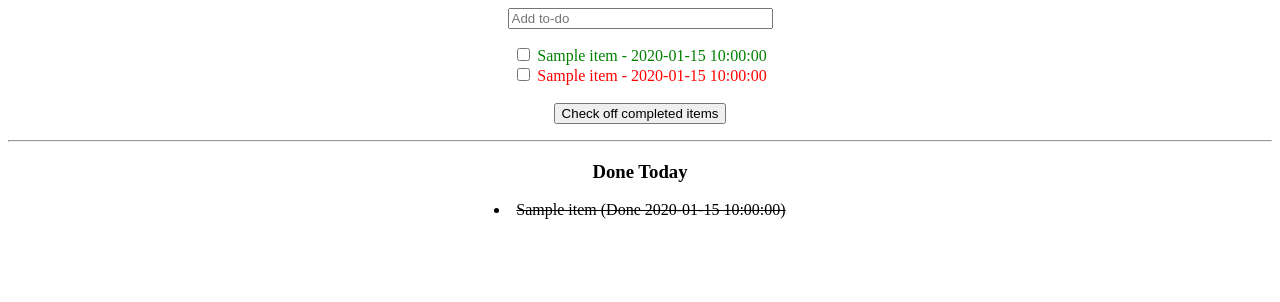
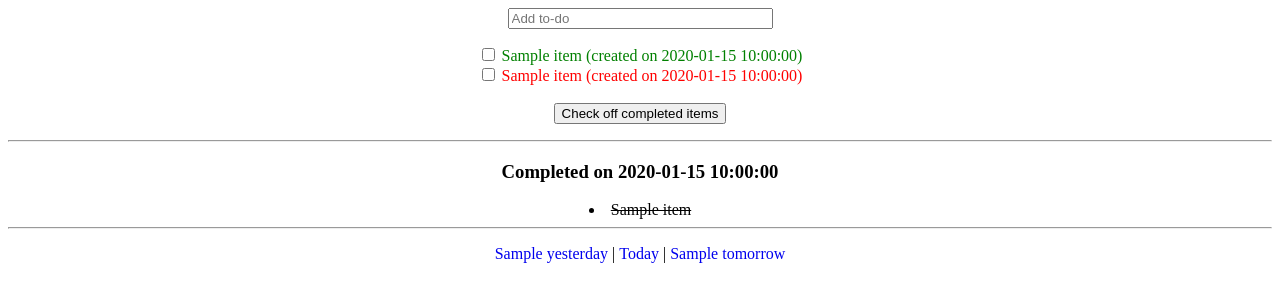
Before and after one commit to jimjshields/rolling_to_do, a Flask app: template app/templates/to_dos.html in a window 1280 px wide. Shown: the top 302 px of the page. Run offline with Flask 2, Linux system fonts and the light colour scheme; the template is opened without the code that fills it: most values are stand-ins (such as "Sample title", 1, 10 or a date in 2020).

Commit message:
date navigation

```diff
--- a/app/app.py
+++ b/app/app.py
@@ -1,7 +1,7 @@
 import sqlite3
 from flask import Flask, request, render_template, g, flash, url_for, redirect
 from contextlib import closing
-from datetime import datetime, date
+from datetime import datetime, date, timedelta
 
 # configuration - figure out later how to port into separate file
 DATABASE = '/tmp/db.db'
@@ -26,6 +26,11 @@ def show_to_dos(show_date):
 	if show_date == 'today':
 		show_date = stringify_date(datetime.now())
 
+	today = datetime.strptime(show_date, "%m-%d-%Y")
+	yesterday = stringify_date(today - timedelta(days=1))
+	tomorrow = stringify_date(today + timedelta(days=1))
+	today = stringify_date(today)
+
 	today_cur = g.db.execute('select item, entry_time, is_completed, completed_time from to_dos where entry_time = ? and is_completed = 0', [show_date])
 	today_to_dos = [dict(item=row[0], entry_time=row[1], is_completed=row[2], completed_time=row[3]) for row in today_cur.fetchall()]
 
@@ -35,7 +40,7 @@ def show_to_dos(show_date):
 	today_completed_cur = g.db.execute('select item, entry_time, is_completed, completed_time from to_dos where completed_time = ? and is_completed = 1', [show_date])
 	today_completed_to_dos = [dict(item=row[0], entry_time=row[1], is_completed=row[2], completed_time=row[3]) for row in today_completed_cur.fetchall()]
 
-	return render_template('to_dos.html', today_to_dos = today_to_dos, past_to_dos = past_to_dos, today_completed_to_dos = today_completed_to_dos)
+	return render_template('to_dos.html', today_to_dos=today_to_dos, past_to_dos=past_to_dos, today_completed_to_dos=today_completed_to_dos, today=today, yesterday=yesterday, tomorrow=tomorrow)
 
 @app.route('/to_do/add', methods=['POST'])
 def add_to_do():
@@ -44,7 +49,7 @@ def add_to_do():
 	g.db.execute('insert into to_dos (item, entry_time, is_completed, completed_time) values (?, ?, ?, ?)',
 				 [request.form['item'], today, False, 'NULL'])
 	g.db.commit()
-	flash('New entry was successfully posted.')
+	# flash('New entry was successfully posted.')
 	return redirect(url_for('show_to_dos', show_date='today'))
 
 @app.route('/to_do/complete', methods=['POST'])
--- a/app/templates/to_dos.html
+++ b/app/templates/to_dos.html
@@ -5,6 +5,9 @@
 	}
 	ul {
 		list-style-type: none;
+		padding: 0;
+	}
+	ul.navbar {
 		padding: 0;
 	}
 	li.completed {
@@ -16,20 +19,29 @@
 	li.past {
 		color: red;
 	}
+	li.date-links {
+		display: inline;
+		flex-grow: 1;
+	}
+	li.date-links > a {
+		text-decoration: none;
+	}
+
 </style>
 {% endblock %}
 
 {% block body %}
+
 <ul>
 	<form action="{{ url_for('add_to_do') }}" method=post class=add-to-do>
 		<li><input type=text size=30 name="item" placeholder="Add to-do"></li>
 	</form>
 	<form action="{{ url_for('complete_to_do') }}" method=post class=complete-to-do>
 	{% for to_do in today_to_dos %}
-		<li class="today"><input type="checkbox" name="{{ to_do.item }}" value="yes"> {{ to_do.item }} - {{ to_do.entry_time }}</li>
+		<li class="today"><input type="checkbox" name="{{ to_do.item }}" value="yes"> {{ to_do.item }} (created on {{ to_do.entry_time }})</li>
 	{% endfor %}
 	{% for to_do in past_to_dos %}
-		<li class="past"><input type="checkbox" name="{{ to_do.item }}" value="yes"> {{ to_do.item }} - {{ to_do.entry_time }}</li>
+		<li class="past"><input type="checkbox" name="{{ to_do.item }}" value="yes"> {{ to_do.item }} (created on {{ to_do.entry_time }})</li>
 	{% endfor %}
 		<br>
 		<input type="submit" value="Check off completed items">
@@ -37,10 +49,18 @@
 </ul>
 
 <hr>
-<h3>Done Today</h3>
+<h3>Completed on {{ today }}</h3>
 {% for to_do in today_completed_to_dos %}
-	<li class="completed">{{ to_do.item }} (Done {{ to_do.completed_time }})</li>
+	<li class="completed">{{ to_do.item }}</li>
 {% endfor %}
 
 </ul>
+
 {% endblock %}
+
+<hr>
+<ul class="navbar">
+	<li class="date-links"><a href="/to_do/{{ yesterday }}">{{ yesterday }}</a></li> |
+	<li class="date-links"><a href="/to_do/today">Today</a></li> |
+	<li class="date-links"><a href="/to_do/{{ tomorrow }}">{{ tomorrow }}</a></li>
+</ul>
```
